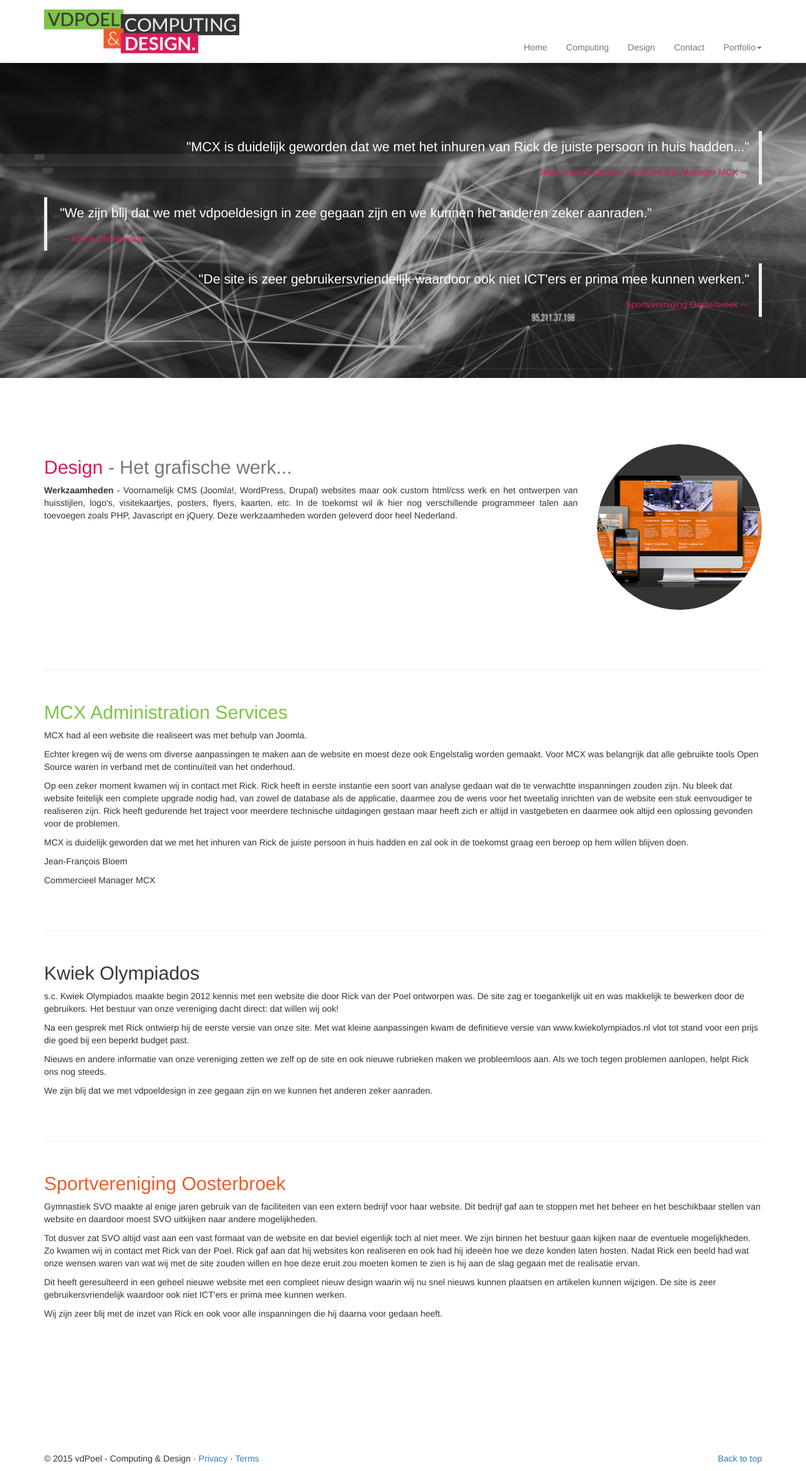
After one commit to Redcatalyst/website, a PHP site: page /design.php in a window 1280 px wide. The commit adds this page. Shown: the whole page at 63% size. Run offline with PHP 8.4, Linux system fonts and the light colour scheme; some libraries are stand-ins or nearby versions.

Commit message:
Computing en Design pagina's toegevoegd

```diff
--- a/css/style.css
+++ b/css/style.css
@@ -1,3 +1,17 @@
+/* --- ALGEMEEN --- */
+.margin50 {
+  margin-top: 50px;
+  margin-bottom: 50px;
+}
+
+.alignRight {
+  text-align: right;
+}
+
+.alignLeft {
+  text-align: left;
+}
+
 /* ---  NAVIGATIE  --- */
 .navDesign {
   background-color: white;
@@ -102,7 +116,7 @@
   margin-bottom: 100px;
 }
 
-/* --- ABOUT --- */
+/* --- ABOUT FRONTPAGE --- */
 .about {
   background-color: #373736;
 }
@@ -116,6 +130,24 @@
 }
 
 .aboutMargin {
-  margin-top: 100px;
-  margin-bottom: 100px;
+  margin-top: 75px;
+  margin-bottom: 75px;
 }
+
+/* --- COMPUTING --- */
+.computingAbout {
+
+}
+
+/* --- DESIGN --- */
+.designHeader {
+  height: 600px !important;
+  background-image: url("../images/jumboBack.jpg");
+  background-size: cover;
+  background-repeat: no-repeat;
+  color: white;
+}
+
+.designAbout {
+
+}
--- /dev/null
+++ b/design.php
@@ -0,0 +1,93 @@
+<?php include 'template/head.php' ?>
+
+<div class="jumbotron designHeader">
+  <div class="container center topContainer">
+    <blockquote class="blockquote-reverse">
+      <p>"MCX is duidelijk geworden dat we met het inhuren van Rick de juiste persoon in huis hadden..."</p>
+      <footer class="magenta">Jean-François Bloem, Commercieel Manager MCX</footer>
+    </blockquote>
+
+    <blockquote class="alignLeft">
+      <p>"We zijn blij dat we met vdpoeldesign in zee gegaan zijn en we kunnen het anderen zeker aanraden."</p>
+      <footer class="magenta">Kwiek Olympiados</footer>
+    </blockquote>
+
+    <blockquote class="blockquote-reverse">
+      <p>"De site is zeer gebruikersvriendelijk waardoor ook niet ICT'ers er prima mee kunnen werken."</p>
+      <footer class="magenta">Sportvereniging Oosterbroek</footer>
+    </blockquote>
+
+  </div>
+</div>
+
+<div class="computingAbout">
+  <div class="container">
+
+    <div class="row featurette aboutMargin" margin-top="40px;">
+      <div class="col-md-9">
+        <h2 class="featurette-heading magenta">Design <span class="text-muted">- Het grafische werk...</span></h2>
+        <p class="text-justify"><b>Werkzaamheden</b> - Voornamelijk CMS (Joomla!, WordPress, Drupal) websites maar ook custom html/css werk en het ontwerpen van huisstijlen, logo's, visitekaartjes, posters, flyers, kaarten, etc. In de toekomst wil ik hier nog verschillende programmeer talen aan toevoegen zoals PHP, Javascript en jQuery. Deze werkzaamheden worden geleverd door heel Nederland. </p>
+      </div>
+
+      <div class="col-md-3">
+        <img class="img-circle img-responsive center-block" src="images/webdesign_round.png" alt="Generic placeholder image">
+      </div>
+    </div>
+
+  </div>
+</div>
+
+<div class="designRef">
+  <div class="container">
+    <hr class="featurette-divider">
+
+    <div class="ref margin50">
+      <h2 class="green">MCX Administration Services</h2>
+      <p>MCX had al een website die realiseert was met behulp van Joomla.</p>
+      <p>Echter kregen wij de wens om diverse aanpassingen te maken aan de website en moest deze ook Engelstalig worden gemaakt. Voor MCX was belangrijk dat alle gebruikte tools Open Source waren in verband met de continuïteit van het onderhoud.</p>
+      <p></p>
+      <p>Op een zeker moment kwamen wij in contact met Rick. Rick heeft in eerste instantie een soort van analyse gedaan wat de te verwachtte inspanningen zouden zijn. Nu bleek dat website feitelijk een complete upgrade nodig had, van zowel de database als de applicatie, daarmee zou de wens voor het tweetalig inrichten van de website een stuk eenvoudiger te realiseren zijn. Rick heeft gedurende het traject voor meerdere technische uitdagingen gestaan maar heeft zich er altijd in vastgebeten en daarmee ook altijd een oplossing gevonden voor de problemen.</p>
+      <p></p>
+      <p>MCX is duidelijk geworden dat we met het inhuren van Rick de juiste persoon in huis hadden en zal ook in de toekomst graag een beroep op hem willen blijven doen.</p>
+      <p></p>
+      <p>Jean-François Bloem</p>
+      <p>Commercieel Manager MCX</p>
+    </div>
+  </div>
+</div>
+
+<div class="designRef">
+  <div class="container">
+    <hr class="featurette-divider">
+
+    <div class="ref margin50">
+      <h2 class="gray">Kwiek Olympiados</h2>
+      <p>s.c. Kwiek Olympiados maakte begin 2012 kennis met een website die door Rick van der Poel ontworpen was. De site zag er toegankelijk uit en was makkelijk te bewerken door de gebruikers. Het bestuur van onze vereniging dacht direct: dat willen wij ook!</p>
+      <p></p>
+      <p>Na een gesprek met Rick ontwierp hij de eerste versie van onze site. Met wat kleine aanpassingen kwam de definitieve versie van www.kwiekolympiados.nl vlot tot stand voor een prijs die goed bij een beperkt budget past. </p>
+      <p></p>
+      <p>Nieuws en andere informatie van onze vereniging zetten we zelf op de site en ook nieuwe rubrieken maken we probleemloos aan. Als we toch tegen problemen aanlopen, helpt Rick ons nog steeds.</p>
+      <p></p>
+      <p>We zijn blij dat we met vdpoeldesign in zee gegaan zijn en we kunnen het anderen zeker aanraden.</p>
+    </div>
+  </div>
+</div>
+
+<div class="designRef">
+  <div class="container">
+    <hr class="featurette-divider">
+
+    <div class="ref margin50">
+      <h2 class="orange">Sportvereniging Oosterbroek</h2>
+      <p>Gymnastiek SVO maakte al enige jaren gebruik van de faciliteiten van een extern bedrijf voor haar website. Dit bedrijf gaf aan te stoppen met het beheer en het beschikbaar stellen van website en daardoor moest SVO uitkijken naar andere mogelijkheden.</p>
+      <p></p>
+      <p>Tot dusver zat SVO altijd vast aan een vast formaat van de website en dat beviel eigenlijk toch al niet meer. We zijn binnen het bestuur gaan kijken naar de eventuele mogelijkheden. Zo kwamen wij in contact met Rick van der Poel. Rick gaf aan dat hij websites kon realiseren en ook had hij ideeën hoe we deze konden laten hosten. Nadat Rick een beeld had wat onze wensen waren van wat wij met de site zouden willen en hoe deze eruit zou moeten komen te zien is hij aan de slag gegaan met de realisatie ervan. </p>
+      <p></p>
+      <p>Dit heeft geresulteerd in een geheel nieuwe website met een compleet nieuw design waarin wij nu snel nieuws kunnen plaatsen en artikelen kunnen wijzigen. De site is zeer gebruikersvriendelijk waardoor ook niet ICT'ers er prima mee kunnen werken.</p>
+      <p></p>
+      <p>Wij zijn zeer blij met de inzet van Rick en ook voor alle inspanningen die hij daarna voor gedaan heeft.</p>
+    </div>
+  </div>
+</div>
+
+<?php include 'template/footer.php' ?>
--- a/template/nav.php
+++ b/template/nav.php
@@ -22,9 +22,9 @@
 
         <div id="navbar" class="navbar-collapse collapse menuContainer">
           <ul class="nav navbar-nav navbar-right">
-            <li class="hGreen"><a href="#home">Home</a></li>
-            <li class="hGray"><a href="#home">Computing</a></li>
-            <li class="hMagenta"><a href="#home">Design</a></li>
+            <li class="hGreen"><a href="index.php">Home</a></li>
+            <li class="hGray"><a href="computing.php">Computing</a></li>
+            <li class="hMagenta"><a href="design.php">Design</a></li>
             <li class="hOrange"><a href="#contact">Contact</a></li>
             <li class="dropdown">
               <a href="#" class="dropdown-toggle" data-toggle="dropdown" role="button" aria-expanded="false">Portfolio<span class="caret"></span></a>
```
Also changed, not shown: computing.php (added, +28 -0 lines).
